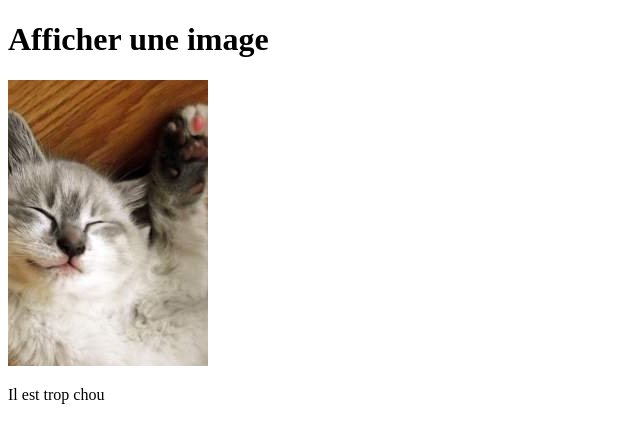
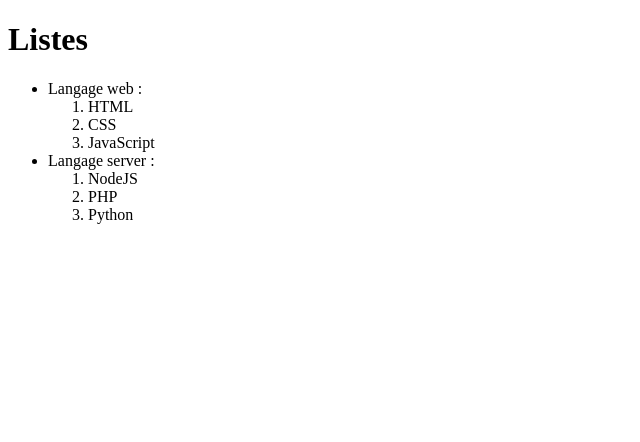
Before and after one commit to guirod/cours_php, a plain HTML site: page index.html in a window 1280 px wide. Shown: the whole page, without its empty margins (0-640 px from the left). Drawn offline with Linux system fonts and the light colour scheme.

Commit message:
exo listes

```diff
--- a/index.html
+++ b/index.html
@@ -6,8 +6,22 @@
     <title>Document</title>
 </head>
 <body>
-    <h1>Afficher une image</h1>
-    <img src="286.jpg" alt="un chaton tout mignon" />
-    <p>Il est trop chou</p>
+    <h1>Listes</h1>
+    <ul>
+        <li>Langage web :
+            <ol>
+                <li>HTML</li>
+                <li>CSS</li>
+                <li>JavaScript</li>
+            </ol>
+        </li>
+        <li>Langage server :
+            <ol>
+                <li>NodeJS</li>
+                <li>PHP</li>
+                <li>Python</li>
+            </ol>
+        </li>
+    </ul>
 </body>
 </html>
```
